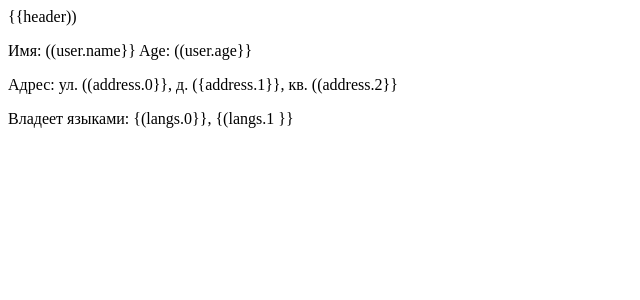
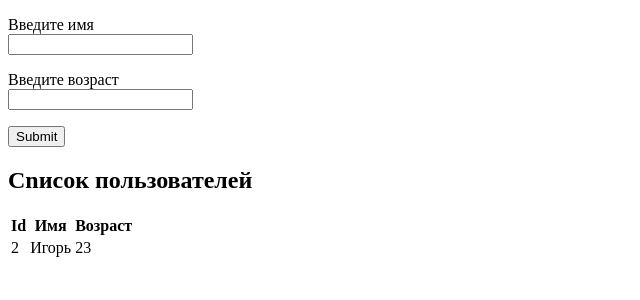
Before and after one commit to visurm76/Web_2, a Django app: page / in a window 1280 px wide. Shown: the top 300 px of the page, without its empty margins (0-640 px from the left). Run offline with Django 3.2, Linux system fonts and the light colour scheme; data comes from the database, SQL or seed files in the repository; both versions use the stored data as it was after the commit.

Commit message:
Read and write informations to base

```diff
--- a/hello/firstapp/forms.py
+++ b/hello/firstapp/forms.py
@@ -1,5 +1,5 @@
 from django import forms
 
-class UserForm (forms.Form):
-    name = forms.CharField(label="Имя миента",widget=forms.TextInput(attrs={"class":"myfield"}))
-    age = forms.IntegerField(label="Boзpacт клиента", widget=forms.NumberInput(attrs={"class":"myfield"}))
+class UserForm(forms.Form):
+    name = forms.CharField(label="Имя клиента", min_length=3)
+    age = forms.IntegerField(label="Boзpacт клиента", min_value=1, max_value=100)
--- a/hello/firstapp/models.py
+++ b/hello/firstapp/models.py
@@ -3,3 +3,4 @@
 class Person(models.Model):
     name = models.CharField(max_length=20)
     age = models.IntegerField()
+    objects = models.Manager()
--- a/hello/templates/firstapp/index.html
+++ b/hello/templates/firstapp/index.html
@@ -17,7 +17,7 @@
         </р>
         <input type="submit" vаluе="Сохранить" >
     </form>
-    {% if people.count>О %}
+    {% if people.count>0 %}
     <h2>Сnисок пользователей</h2>
     <table>
         <tr><th>Id</th><th>Имя</th><th>Boзpacт</th></tr>
--- a/hello/templates/index.html
+++ b/hello/templates/index.html
@@ -1,14 +1,32 @@
 <!DOCTYPE html>
-<html lang="en">
+<html>
 <head>
-    <meta charset="UTF-8">
-    <title>Передача сложных данных</title>
+    <meta charset="utf-0" />
+    <title>Moдeли в Django</title>
 </head>
-<body>
-        <hl>{{header))</hl>
-        <p>Имя: ((user.name}} Age: ((user.age}}</p>
-        <p>Адрес: ул. ((address.0}}, д. ({address.1}}, кв. ((address.2}}</p>
-        <p>Владеет языками: {(langs.0}}, {(langs.1 }}</p>
-
+<body class="container">
+    <form method="POST" action="create/">
+        {% csrf_token %}
+        <p>
+            <lable>Введите имя</lable><br>
+            <input type="text" name="name" />
+        </p>
+        <p>
+            <lable>Введите возраст</lable><br>
+            <input type="number" name="age" />
+        </p>
+        <input type="submit" vаluе="Сохранить" >
+    </form>
+    {% if people.count > 0 %}
+    <h2>Сnисок пользователей</h2>
+    <table>
+        <tr><th>Id</th><th>Имя</th><th>Boзpacт</th></tr>
+        {% for person in people %}
+        <tr><td>{{ person.id }}</td>
+            <td>{{ person.name }}</td>
+            <td>{{ person.age }}</td></tr>
+        {% endfor %}
+    </table>
+    {% endif %}
 </body>
 </html>
```
Also changed, not shown: hello/db.sqlite3, 1 other file. Lines whose indentation alone changed are shown as unchanged.
